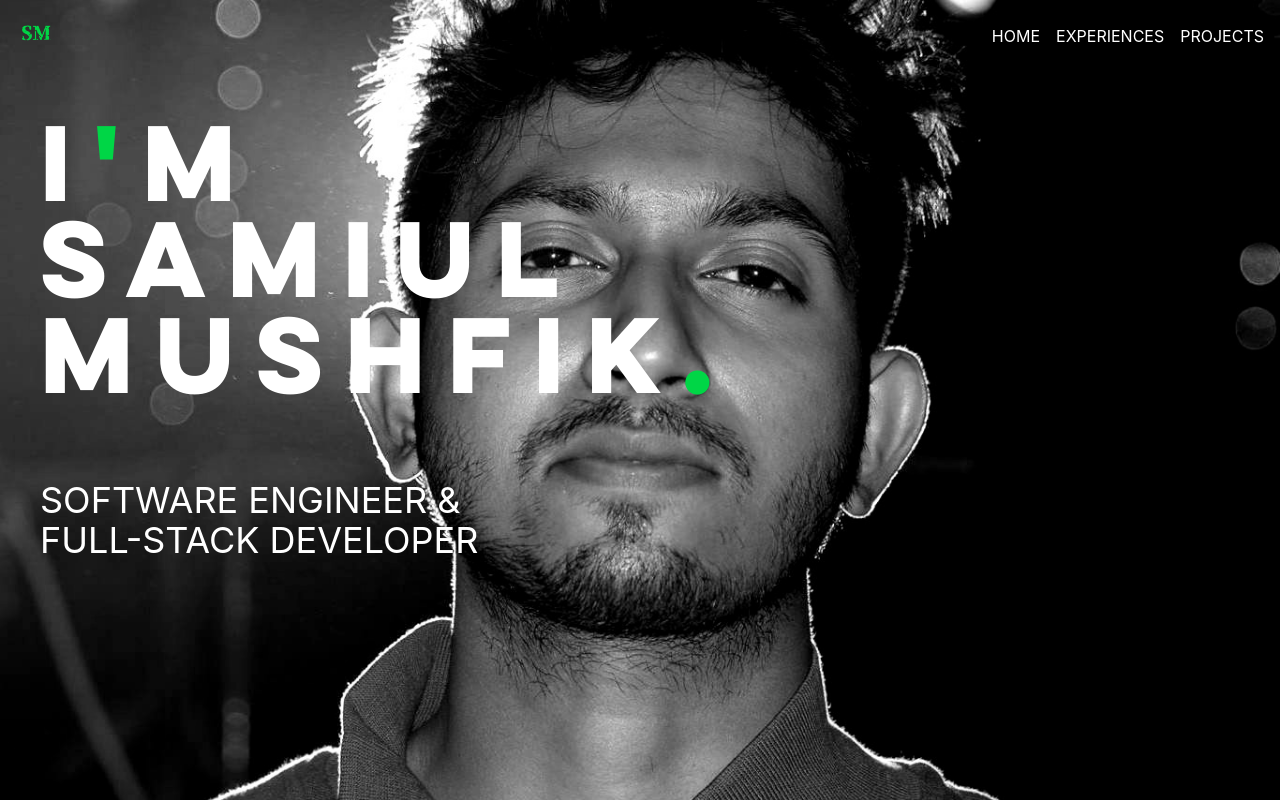
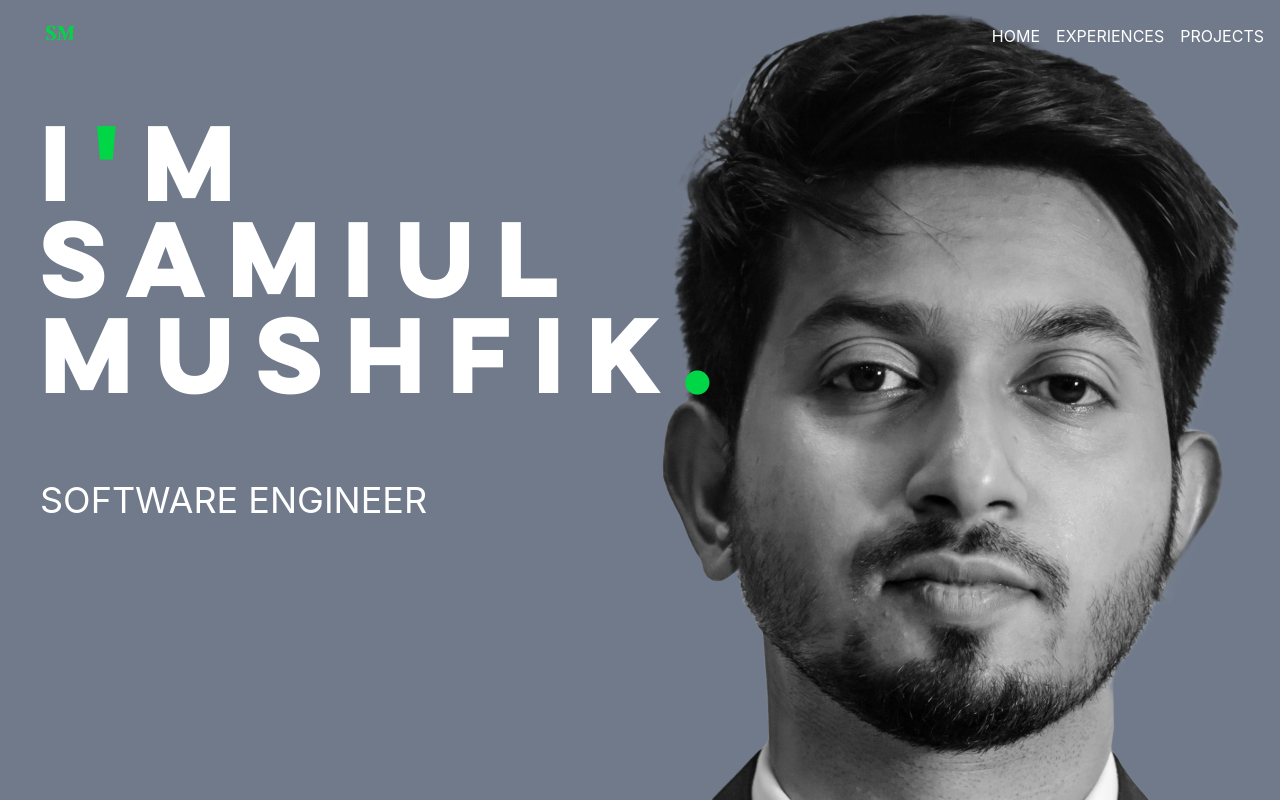
Before and after one commit to samiul123/portfolio, a React (Create React App) app: page / in a window 1280 px wide. Built offline with nearby package versions, Linux system fonts and the light colour scheme.

Commit message:
Add new image and align logo layout with the text below

```diff
--- a/src/assets/index.js
+++ b/src/assets/index.js
@@ -1,4 +1,4 @@
 import logo from './logo.png';
-import samiul from './samiul.jpg';
+import samiul from './samiul-v2.png';
 
 export {logo, samiul};
--- a/src/components/header/Header.jsx
+++ b/src/components/header/Header.jsx
@@ -4,7 +4,7 @@ import {navLinks} from "../../constants";
 function Header() {
     return (
         <header className="text-white p-4 flex justify-between items-center">
-            <div className="flex items-center">
+            <div className="ml-6 flex items-center">
                 <img src={logo} alt="Logo" className="h-10 mr-3"/>
             </div>
             <nav>
--- a/src/components/home.jsx
+++ b/src/components/home.jsx
@@ -9,9 +9,7 @@ export const Home = () => {
             <span className='text-custom-green'>.</span>
         </h1>
         <h3 className='p-10 text-4xl'>
-            SOFTWARE ENGINEER &
-            <br/>
-            FULL-STACK DEVELOPER
+            SOFTWARE ENGINEER
         </h3>
     </div>
 }
```
Also changed, not shown: src/assets/samiul-v2.png (added).
